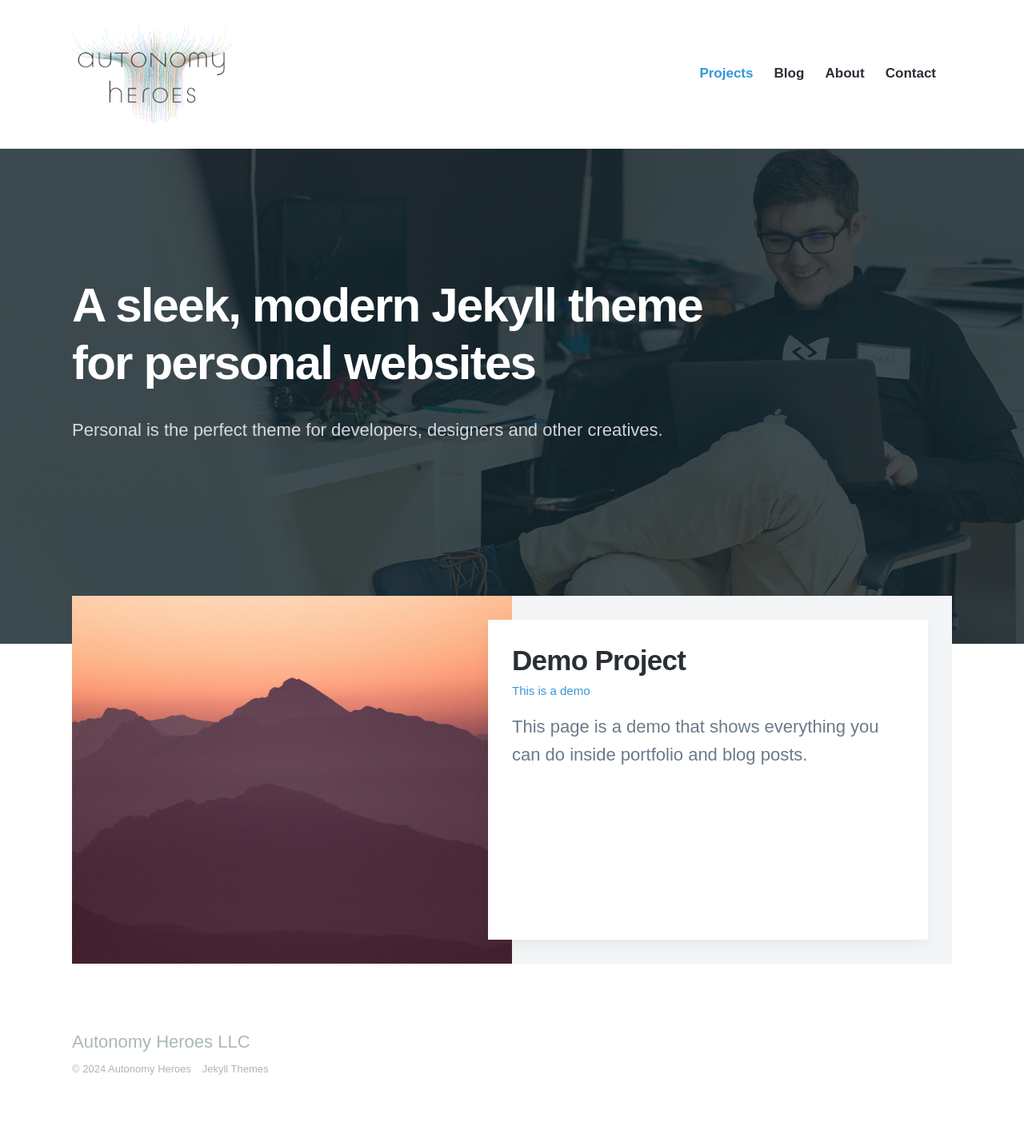
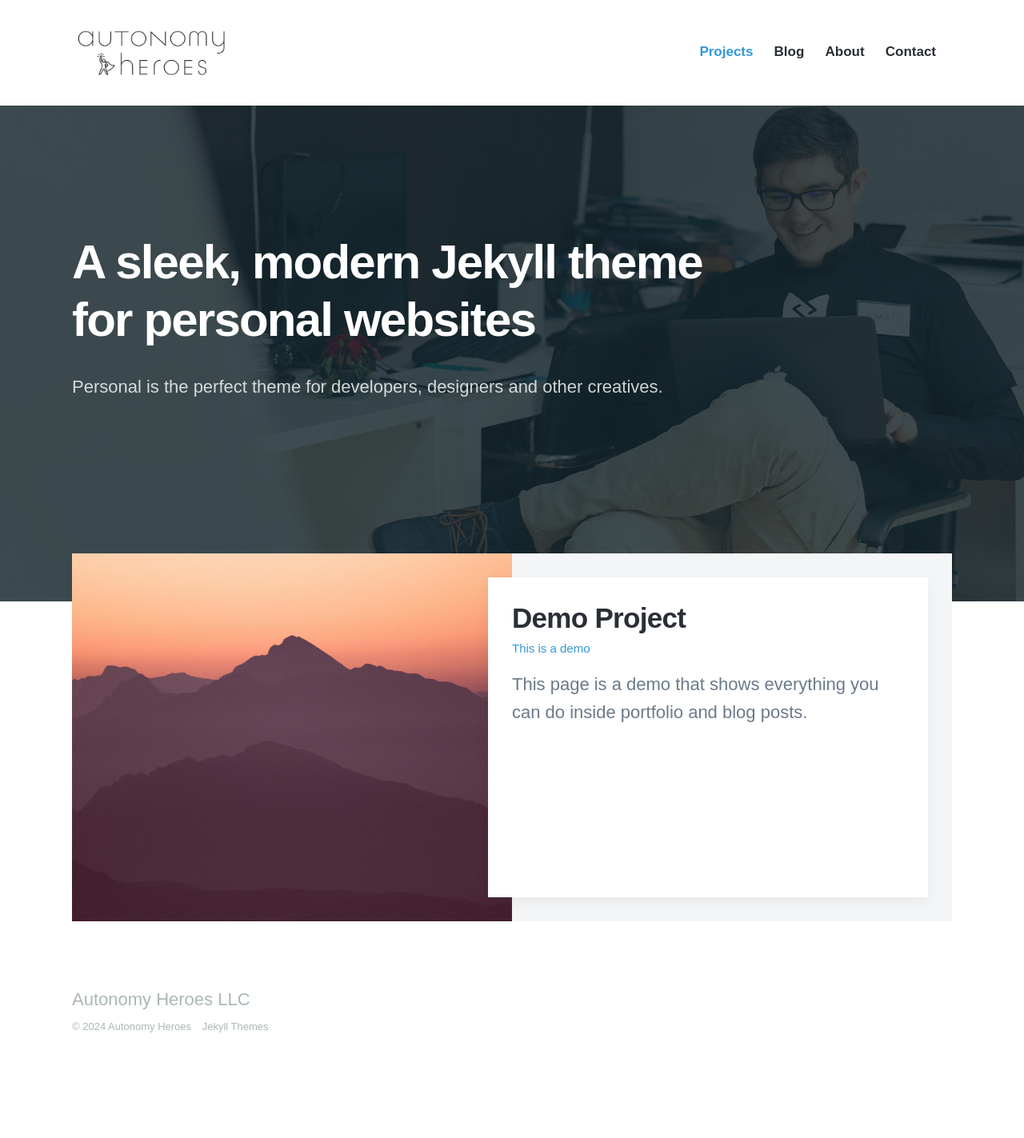
Before and after one commit to Kiril3l5/Kiril3l5.github.io, a Jekyll site: the page built from index.html, in a window 1280 px wide. Shown: the whole page at 80% size. Built offline with Jekyll 4.4.1, drawn with Linux system fonts in a browser that asks for light colours; nearby versions of some CDN libraries; some web fonts are replaced; after the commit the page ends 1370 px from its top, so only the background shows below that.

Commit message:
logo stuff

```diff
--- a/_data/settings.yml
+++ b/_data/settings.yml
@@ -3,7 +3,7 @@ basic_settings:
   favicon_image: /images/favicon.png
 
 header_settings:
-  logo_image: /images/AUTONOMY HEROES LOGO 5.png
+  logo_image: /images/AUTONOMY HEROES LOGO 6.png
   logo_width: 200
 
 menu_settings:
```
Also changed, not shown: images/AUTONOMY HEROES LOGO 6.png (added), images/favicon.png.
